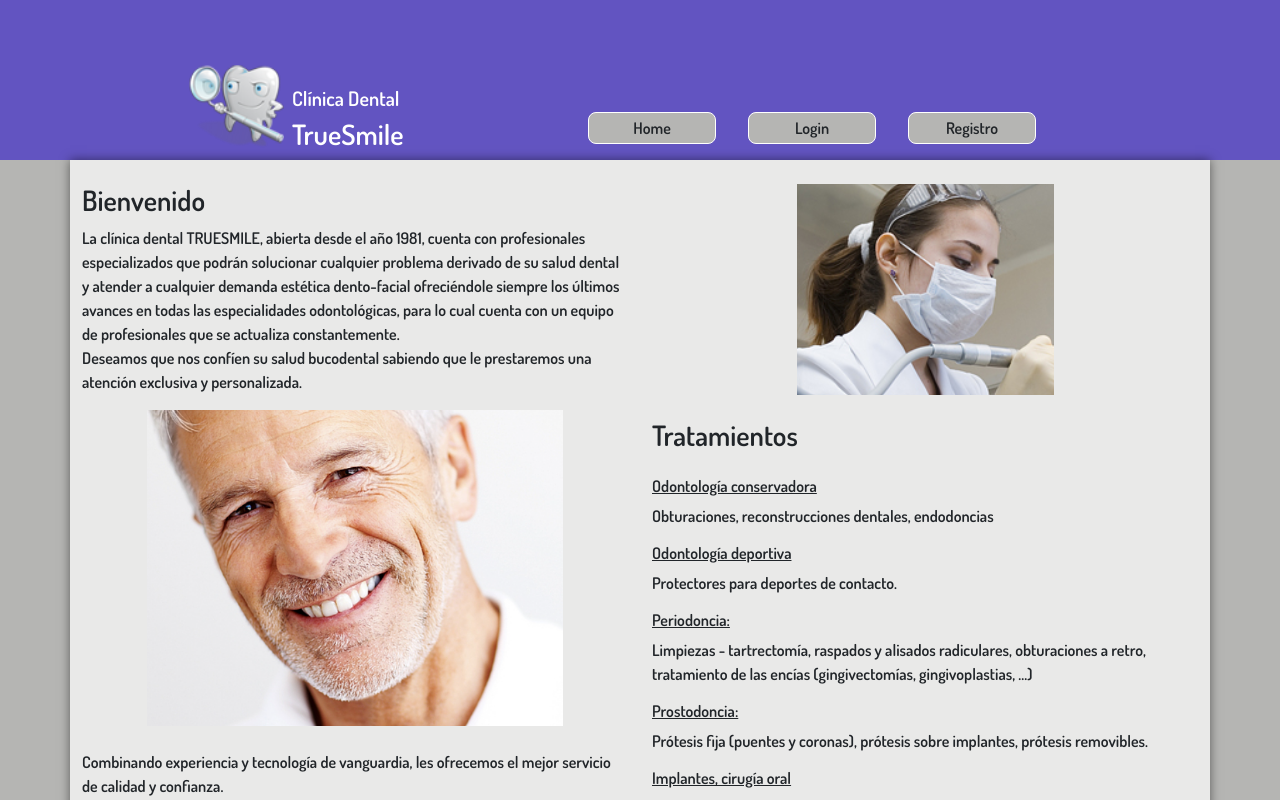
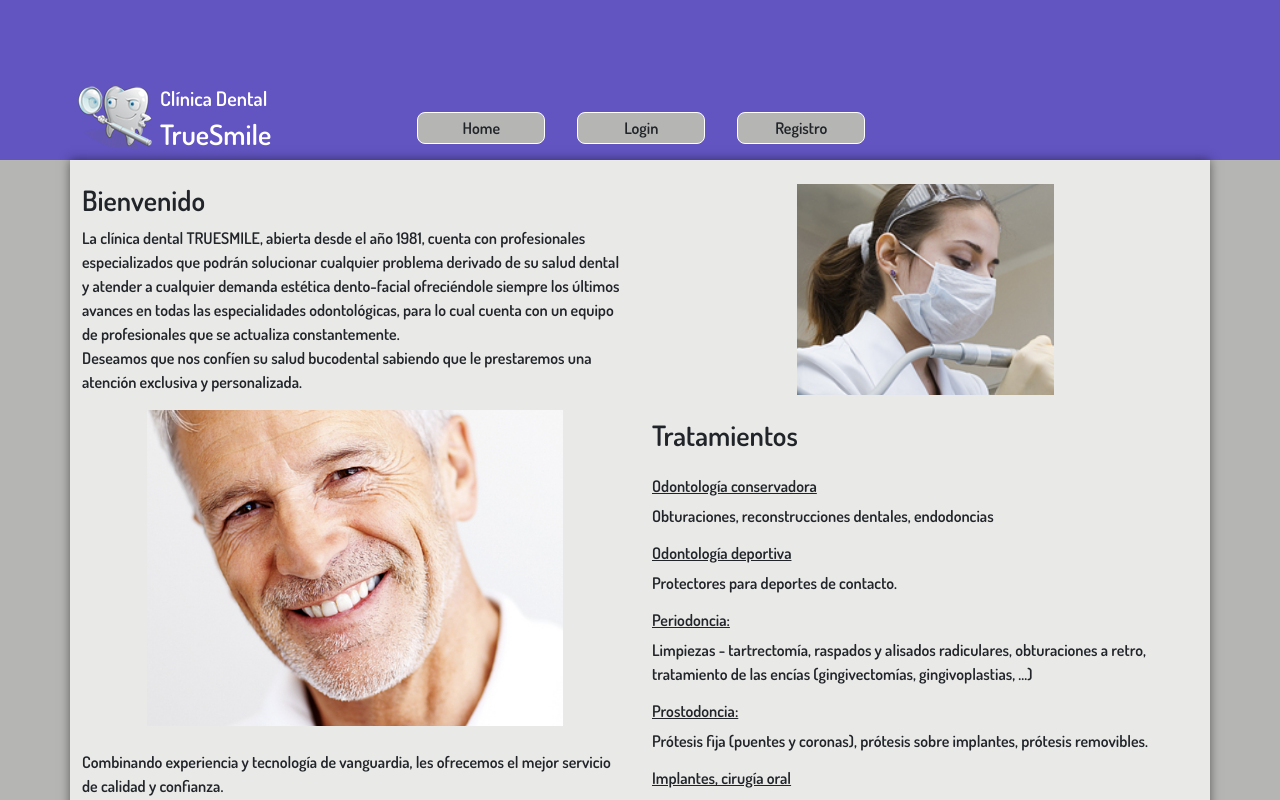
Before and after one commit to rgolfe81/FrontEnd-ClinicaDental-TrueSmile, a React (Vite) app: page / in a window 1280 px wide. Shown: the top 800 px of the page. Built offline with nearby package versions, Linux system fonts and the light colour scheme.

Commit message:
style: better centered in the header

```diff
--- a/src/common/Header/Header.css
+++ b/src/common/Header/Header.css
@@ -3,15 +3,13 @@
     width: 100vw;
     height: 20vh;
     display: flex;
-    justify-content: center;
+    justify-content:space-around;
     align-items: center;
     }
 
 .buttonsNavigatorDesign{
     display: flex;
-    justify-content: center;
     height: 100%;
-    width: 35em;
     align-items: end;
     }
 
@@ -19,18 +17,17 @@
     display: flex;
     align-items: flex-end;
     height: 100%;
+    width: 12em;
     color: white;
     margin-bottom: 1.5em;
     }
 
 .logoDesign{
-    width: 6em;
     margin-right: 0.5em;
     }
 
 .logoTitle{
     display: flex;
-    width: 15em;
     flex-direction: column;
     justify-content: flex-end;
     color: white;
@@ -65,6 +62,7 @@
 .textUserDesign{
     align-items: center;
     height: 20%;
+    width: auto;
     margin-bottom: 0;
     }
 }
--- a/src/pages/Home/Home.jsx
+++ b/src/pages/Home/Home.jsx
@@ -125,7 +125,7 @@ export const Home = () => {
         <div className="footerDesign">
           <footer className="w-100">
             <Container fluid className="formatFooter">
-              <Row classNAme={{ margin: 0 }}>
+              <Row className={{ margin: 0 }}>
                 <Col sm={12} md={4} className="text-center">
                   <h4 className="mb-3">Contacto</h4>
                   <p>Teléfono: 679 762 539</p>
```
Also changed, not shown: src/img/Screenshot_1.jpg.
